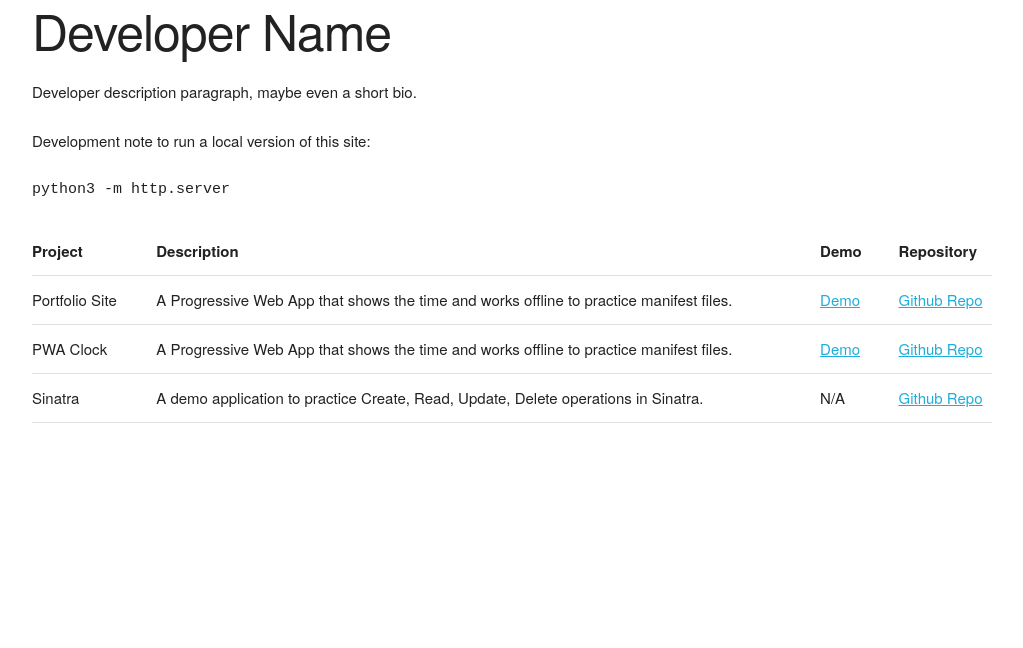
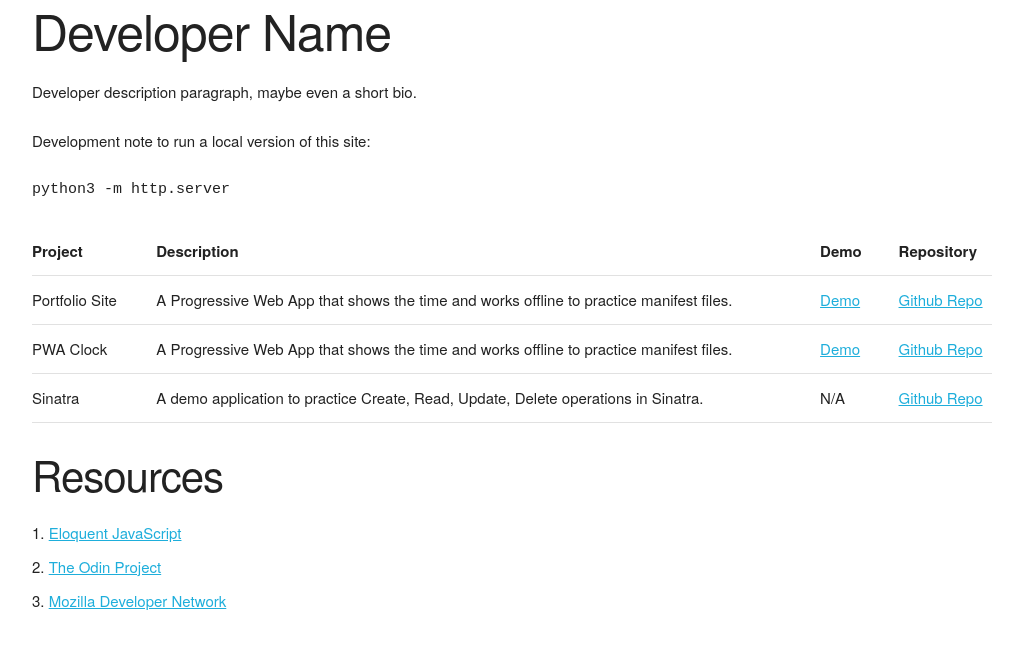
Before and after one commit to cspablocortez/Portfolio, a plain HTML site: page index.html in a window 1280 px wide. Shown: the whole page, without its empty margins (128-1151 px from the left). Drawn offline with Linux system fonts and the light colour scheme.

Commit message:
Update index.html

```diff
--- a/index.html
+++ b/index.html
@@ -46,6 +46,13 @@
                 </tr>
             </tbody>
         </table>
+
+        <h2>Resources</h2>
+        <ol>
+            <li><a href="https://eloquentjavascript.net/">Eloquent JavaScript</a></li>
+            <li><a href="https://www.theodinproject.com/">The Odin Project</a></li>
+            <li><a href="https://developer.mozilla.org/en-US/">Mozilla Developer Network</a></li>
+        </ol>
    </div>
 
    <script src="main.js"></script>
```
